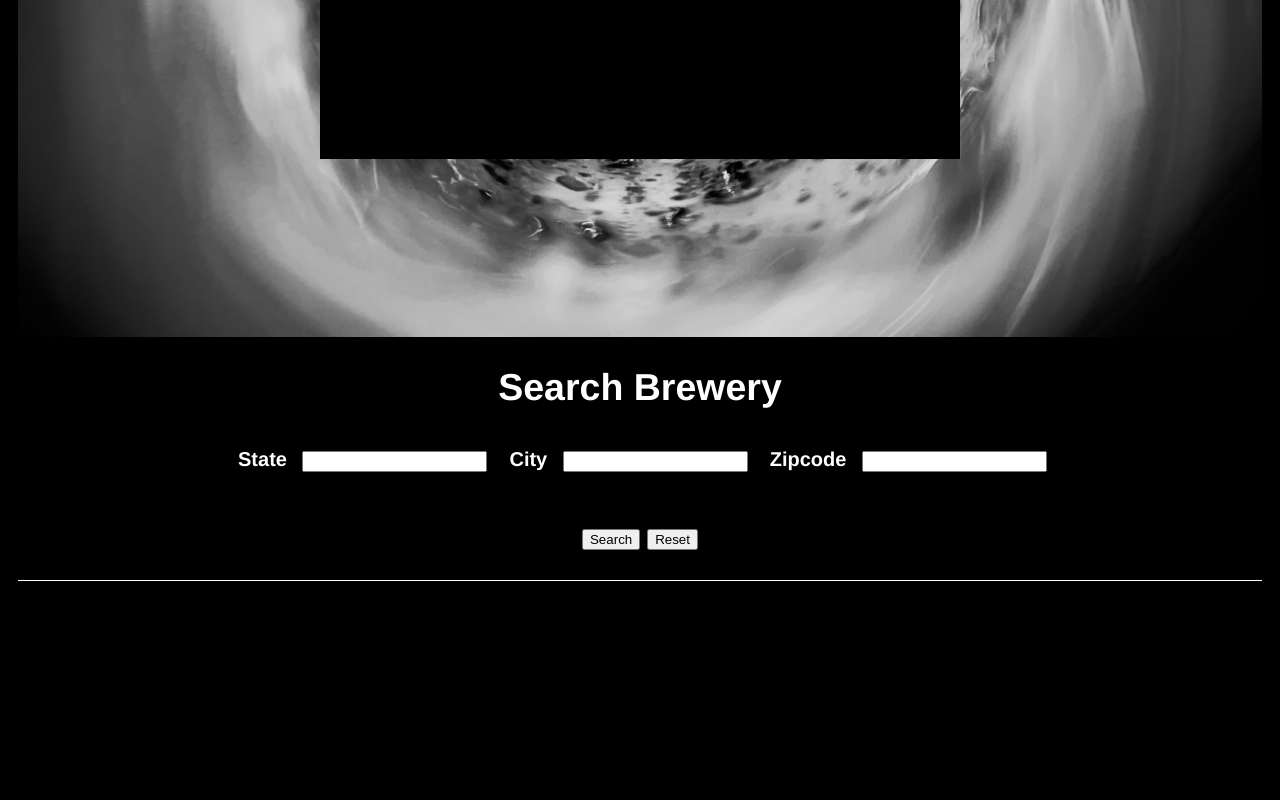
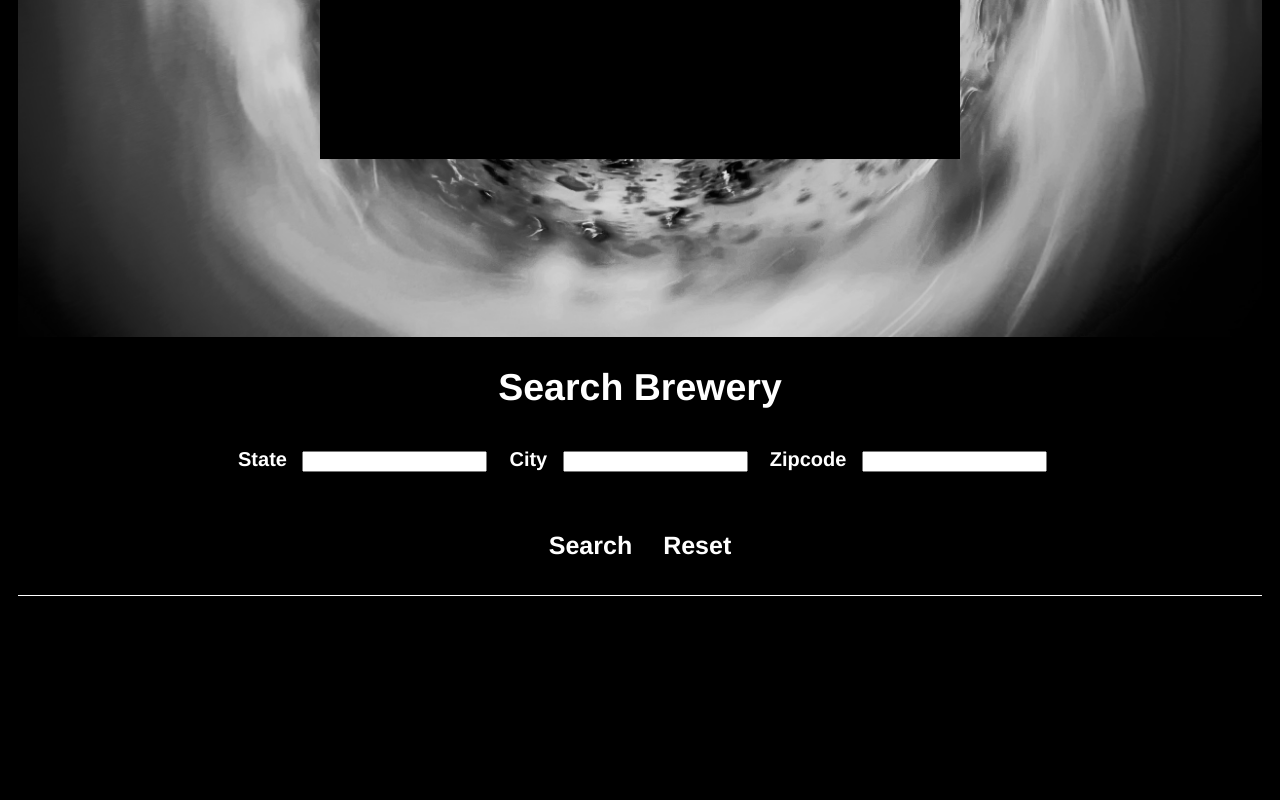
Before and after one commit to lorena171991/Phase-1-Project-Growler, a plain HTML site: page index.html in a window 1280 px wide. Shown: the part 517-1317 px from the top of the page. Drawn offline with Linux system fonts and the light colour scheme.

Commit message:
mouseover and mouseout events with search and reset button

```diff
--- a/src/index.js
+++ b/src/index.js
@@ -194,10 +194,31 @@ document.addEventListener("DOMContentLoaded", function () {
         console.error('Element with ID "searchButton" not found in the document.');
     }
 
+    document.getElementById('searchButton').addEventListener('mouseover', function() {
+        this.style.backgroundColor = 'white';
+        this.style.color = 'black';
+    })
+
+    document.getElementById('searchButton').addEventListener('mouseout', function() {
+        this.style.backgroundColor = 'black';
+        this.style.color = 'white';
+    })
+
     // RESET BUTTON
     if (resetButton) {
         resetButton.addEventListener('click', resetPage);
     } else {
         console.error('Element with ID "resetButton" not found in the document.');
     }
+
+    document.getElementById('resetButton').addEventListener('mouseover', function() {
+        this.style.backgroundColor = 'white';
+        this.style.color = 'black';
+    })
+
+    document.getElementById('resetButton').addEventListener('mouseout', function() {
+        this.style.backgroundColor = 'black';
+        this.style.color = 'white';
+    })
+
 });
--- a/src/styles.css
+++ b/src/styles.css
@@ -76,6 +76,8 @@ a {
 }
 
 #apiContainer {
+    background-color: black;
+    color: white;
     display: grid;
     grid-template-columns: repeat(3, 1fr);
     gap: 20px;
@@ -94,3 +96,21 @@ a {
     padding-bottom: 5px;
     margin-bottom: 3px;
 }
+
+#searchButton, #resetButton {
+    background-color: black;
+    color: white;
+    border: none;
+    padding: 0;
+    font: inherit;
+    cursor: pointer;
+    outline: inherit;
+}
+
+#searchButton {
+    margin-right: 12px;
+}
+
+#resetButton {
+    margin-left: 12px;
+}
```
